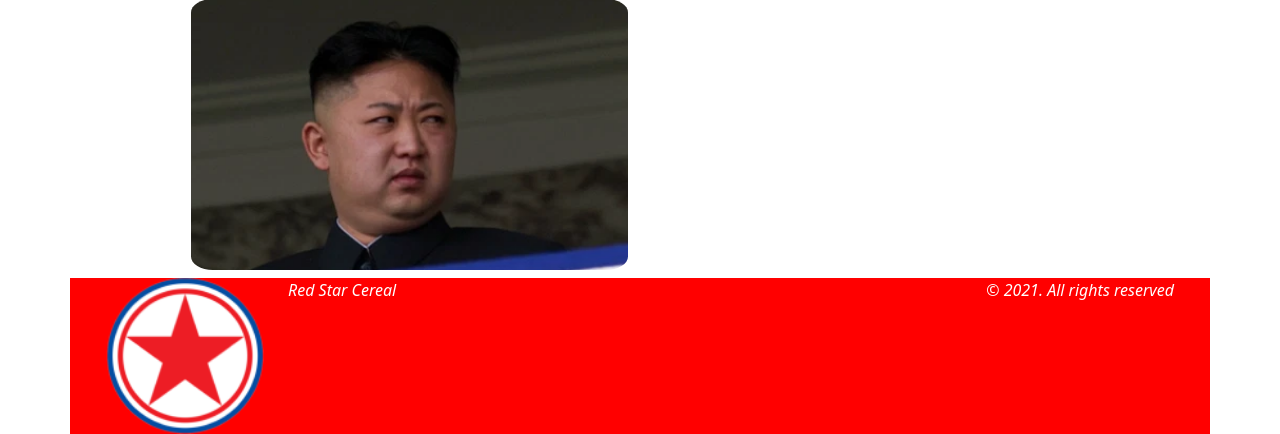
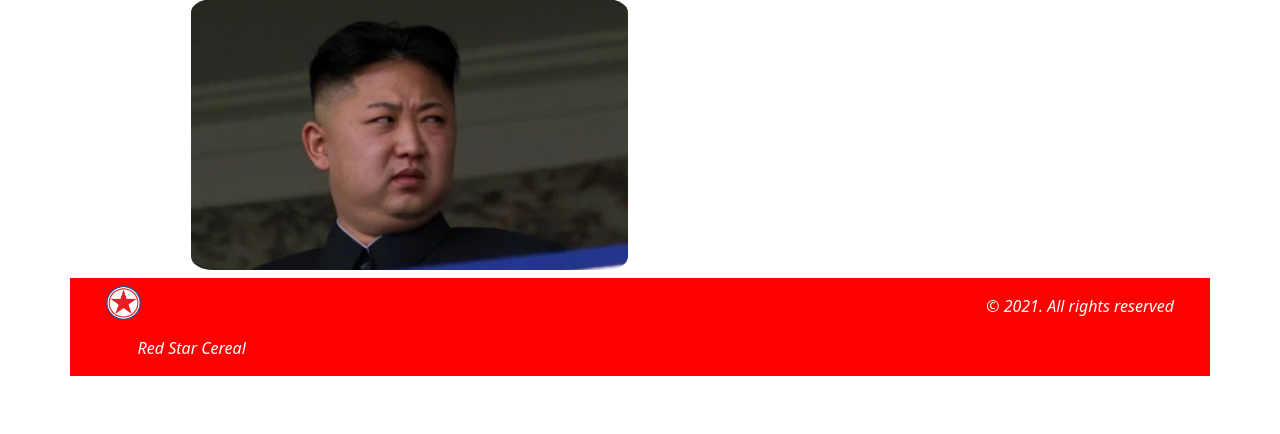
Before and after one commit to RagnarSmari/redstarcereal-dev, a Django app: page / in a window 1280 px wide. Shown: the part 849-1283 px from the top of the page. After the commit the page ends 1225 px from the top, so only its background shows below. Run offline with Django 3.2, Linux system fonts and the light colour scheme; data that the repository does not hold is empty.

Commit message:
Fínpússaði Footer

```diff
--- a/static/css/footer.css
+++ b/static/css/footer.css
@@ -8,6 +8,11 @@
     width: 80%;
     margin-top: 20%;
     margin-left: 20%;
+}
+
+.col-sm-2 {
+    flex: 0 0 auto;
+    width: 15%;
 }
 #item2{
 
@@ -24,9 +29,11 @@
 #rightp{
     float: right;
     display: inline-block;
+    margin-top: 1rem;
 }
 #leftp{
-    float: left;
+    float: right;
+    margin-top: 1rem;
 }
 .footer-logo-image{
     float: left;
@@ -37,7 +44,7 @@
 
 
 #footerLogo{
-    width: 300%;
+    width: 25%;
     float: left;
-    padding-right: 200%;
+    margin-top: 0.5rem;
 }
--- a/templates/footer.html
+++ b/templates/footer.html
@@ -27,9 +27,9 @@
           <div class="row">
             <div class="col-sm-2">
               <img src="static/images/logo2.0.png" alt="Company Logo" id="footerLogo">
+              <p id="leftp">Red Star Cereal</p>
             </div>
             <div class="col-sm">
-              <p id="leftp">Red Star Cereal</p>
             </div>
             <div class="col-sm">
               <p id="rightp">© 2021. All rights reserved</p>
```
